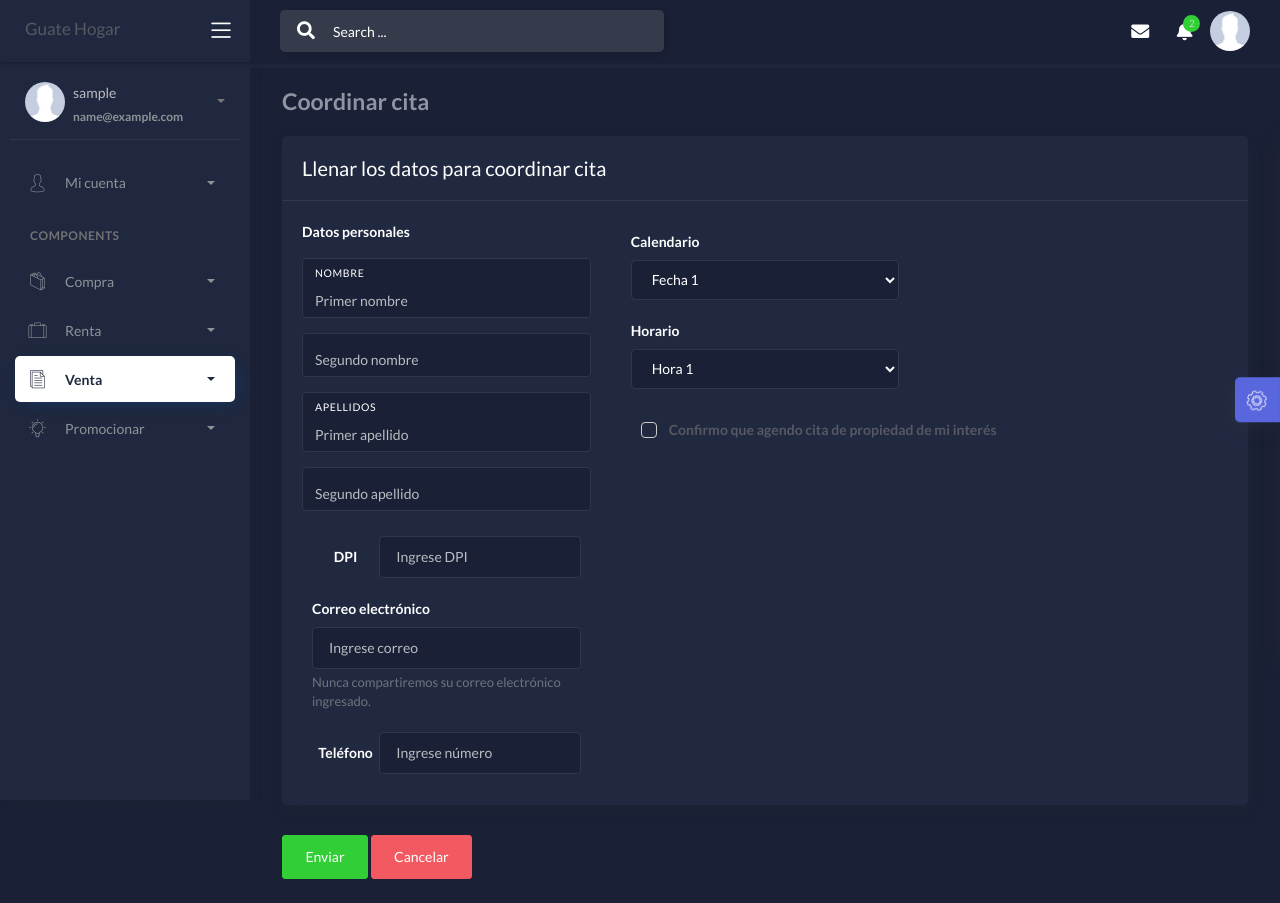
After one commit to adrianamundo/Flask-website, a Flask app: page /formscita.html in a window 1280 px wide. The commit adds this page. Run offline with Flask 2, Linux system fonts and the light colour scheme; the visitor is signed in with stand-in values (Sample User, id 1); data comes from the database, SQL or seed files in the repository; some libraries are stand-ins or nearby versions.

Commit message:
done compra y formulario cita

```diff
--- /dev/null
+++ b/app/home/templates/formscita.html
@@ -0,0 +1,195 @@
+{% extends "layouts/base.html" %}
+
+{% block title %} UI Forms {% endblock %}
+
+<!-- Specific Page CSS goes HERE  -->
+{% block stylesheets %}{% endblock stylesheets %}
+
+{% block content %}
+
+	<div class="content">
+		<div class="page-inner">
+			<div class="page-header">
+				<h4 class="page-title">Coordinar cita</h4>
+			</div>
+			<div class="row">
+				<div class="col-md-12">
+					<div class="card">
+						<div class="card-header">
+							<div class="card-title">Llenar los datos para coordinar cita</div>
+						</div>
+						<div class="card-body">
+							<div class="row">
+								<div class="col-md-6 col-lg-4">
+									<!---Datos personales-->
+									<label class="mb-3"><b>Datos personales</b></label>
+									<div class="form-group form-group-default">
+										<label>Nombre</label>
+										<input id="Name" type="text" class="form-control" placeholder="Primer nombre">
+									</div>
+									<div class="form-group form-group-default">
+										<input id="Name" type="text" class="form-control" placeholder="Segundo nombre">
+									</div>
+									<div class="form-group form-group-default">
+										<label>Apellidos</label>
+										<input id="Name" type="text" class="form-control" placeholder="Primer apellido">
+									</div>
+									<div class="form-group form-group-default">
+										<input id="Name" type="text" class="form-control" placeholder="Segundo apellido">
+									</div>
+									<div class="form-group form-inline">
+										<label for="inlineinput" class="col-md-3 col-form-label">DPI</label>
+										<div class="col-md-9 p-0">
+											<input type="text" class="form-control input-full" id="inlineinput" placeholder="Ingrese DPI">
+										</div>
+									</div>
+									<div class="form-group">
+										<label for="email2">Correo electrónico</label>
+										<input type="email" class="form-control" id="email2" placeholder="Ingrese correo">
+										<small id="emailHelp2" class="form-text text-muted">Nunca compartiremos su correo electrónico ingresado.</small>
+									</div>
+									<div class="form-group form-inline">
+										<label for="inlineinput" class="col-md-3 col-form-label">Teléfono</label>
+										<div class="col-md-9 p-0">
+											<input type="text" class="form-control input-full" id="inlineinput" placeholder="Ingrese número">
+										</div>
+									</div>
+									<!---end datos personales-->
+
+
+
+									<!---Not sure if is going to be used
+									<div class="form-group has-success">
+										<label for="successInput">Success Input</label>
+										<input type="text" id="successInput" value="Success" class="form-control">
+									</div>
+									<div class="form-group has-error has-feedback">
+										<label for="errorInput">Error Input</label>
+										<input type="text" id="errorInput" value="Error" class="form-control">
+										<small id="emailHelp" class="form-text text-muted">Please provide a valid informations.</small>
+									</div>
+									<div class="form-group">
+										<label for="disableinput">Disable Input</label>
+										<input type="text" class="form-control" id="disableinput" placeholder="Enter Input" disabled>
+									</div>-->
+
+
+								</div>
+								<div class="col-md-6 col-lg-4">
+									<div class="form-group">
+										<label for="exampleFormControlSelect1">Calendario</label>
+										<select class="form-control" id="exampleFormControlSelect1">
+											<option>Fecha 1</option>
+											<option>Fecha 2</option>
+											<option>Fecha 3</option>
+										</select>
+									</div>
+									<div class="form-group">
+										<label for="exampleFormControlSelect1">Horario</label>
+										<select class="form-control" id="exampleFormControlSelect1">
+											<option>Hora 1</option>
+											<option>Hora 2</option>
+											<option>Hora 3</option>
+										</select>
+									</div>
+
+									<div class="form-group">
+										<div class="form-check">
+											<label class="form-check-label">
+												<input class="form-check-input" type="checkbox" value="">
+												<span class="form-check-sign">Confirmo que agendo cita de propiedad de mi interés</span>
+											</label>
+										</div>
+									</div>
+									<!---not sure if will use it later
+									<div class="form-group">
+										<div class="input-group">
+											<input type="text" class="form-control" aria-label="Text input with dropdown button">
+											<div class="input-group-append">
+												<button class="btn btn-primary btn-border dropdown-toggle" type="button" data-toggle="dropdown" aria-haspopup="true" aria-expanded="false">Dropdown</button>
+												<div class="dropdown-menu">
+													<a class="dropdown-item" href="#">Action</a>
+													<a class="dropdown-item" href="#">Another action</a>
+													<a class="dropdown-item" href="#">Something else here</a>
+													<div role="separator" class="dropdown-divider"></div>
+													<a class="dropdown-item" href="#">Separated link</a>
+												</div>
+											</div>
+										</div>
+									</div>
+									<div class="form-group">
+										<div class="input-icon">
+											<span class="input-icon-addon">
+												<i class="fa fa-user"></i>
+											</span>
+											<input type="text" class="form-control" placeholder="Username">
+										</div>
+									</div> -->
+									</div>
+								</div>
+								<div class="col-md-6 col-lg-4">
+									<!---Leaving in case of editing form or types of spaces to fill
+									<div class="form-group">
+										<label for="largeInput">Large Input</label>
+										<input type="text" class="form-control form-control-lg" id="largeInput" placeholder="Large Input">
+									</div>
+									<div class="form-group">
+										<label for="largeInput">Default Input</label>
+										<input type="text" class="form-control form-control" id="defaultInput" placeholder="Default Input">
+									</div>
+									<div class="form-group">
+										<label for="smallInput">Small Input</label>
+										<input type="text" class="form-control form-control-sm" id="smallInput" placeholder="Small Input">
+									</div>
+									<div class="form-group">
+										<label for="largeSelect">Large Select</label>
+										<select class="form-control form-control-lg" id="largeSelect">
+											<option>1</option>
+											<option>2</option>
+											<option>3</option>
+											<option>4</option>
+											<option>5</option>
+										</select>
+									</div>
+									<div class="form-group">
+										<label for="defaultSelect">Default Select</label>
+										<select class="form-control form-control" id="defaultSelect">
+											<option>1</option>
+											<option>2</option>
+											<option>3</option>
+											<option>4</option>
+											<option>5</option>
+										</select>
+									</div>
+									<div class="form-group">
+										<label for="smallSelect">Small Select</label>
+										<select class="form-control form-control-sm" id="smallSelect">
+											<option>1</option>
+											<option>2</option>
+											<option>3</option>
+											<option>4</option>
+											<option>5</option>
+										</select>
+									</div>-->
+								</div>
+							</div>
+						</div>
+						<div class="card-action">
+							<button class="btn btn-success">Enviar</button>
+							<button class="btn btn-danger">Cancelar</button>
+						</div>
+					</div>
+				</div>
+			</div>
+		</div>
+	</div>
+
+{% endblock content %}
+
+<!-- Specific Page JS goes HERE  -->
+{% block javascripts %}
+
+	<!-- Atlantis DEMO methods, don't include it in your project! -->
+	<script src="/static/assets/js/setting-demo2.js"></script>
+
+{% endblock javascripts %}
```
Also changed, not shown: app/home/templates/ui-avatars.html (+117 -2 lines).
